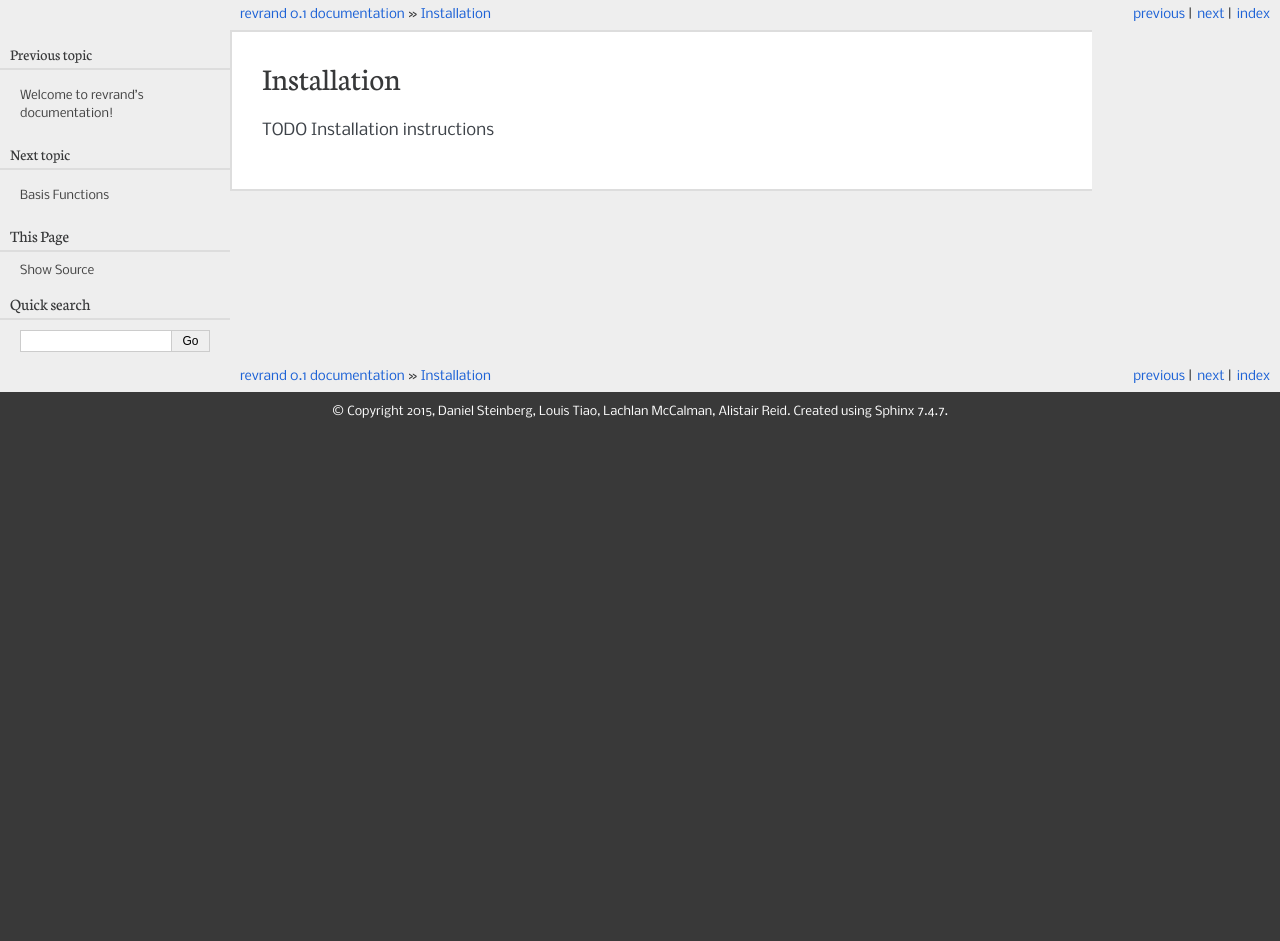
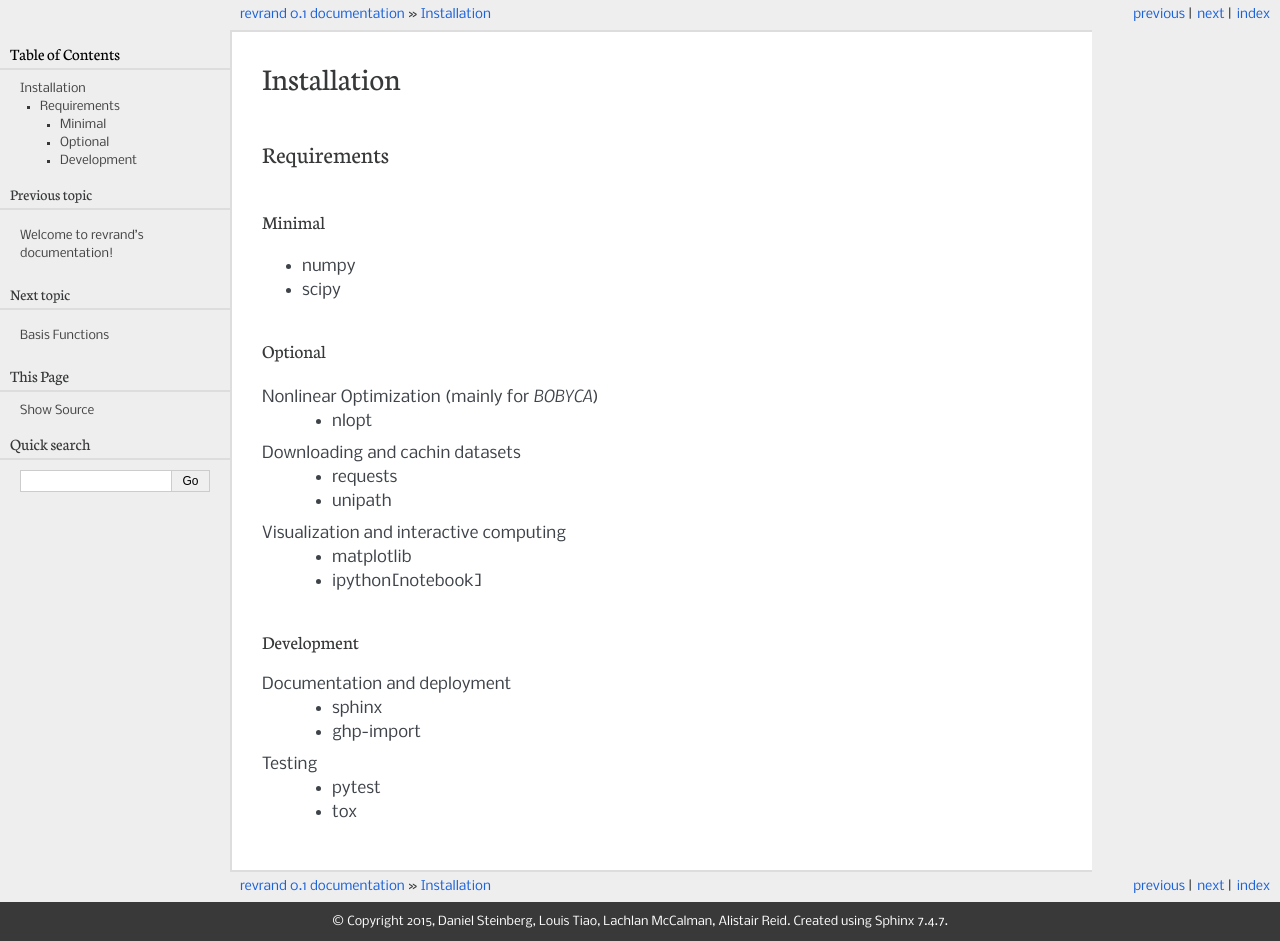
Before and after one commit to NICTA/revrand, a Sphinx documentation site: the page built from docs/installation.rst, in a window 1280 px wide. Built offline with Sphinx 7.4.7, drawn with Linux system fonts in a browser that asks for light colours; before the commit the page ends 900 px from its top, so only the background shows below that.

Commit message:
requirements

```diff
--- a/docs/installation.rst
+++ b/docs/installation.rst
@@ -1,4 +1,36 @@
 Installation
 ============
 
-TODO Installation instructions
+Requirements
+------------
+
+Minimal
+*******
+
+- numpy
+- scipy
+
+Optional
+********
+
+Nonlinear Optimization (mainly for `BOBYCA`)
+  - nlopt
+
+Downloading and cachin datasets
+  - requests
+  - unipath
+
+Visualization and interactive computing
+  - matplotlib
+  - ipython[notebook]
+
+Development
+***********
+
+Documentation and deployment
+  - sphinx
+  - ghp-import
+
+Testing
+  - pytest
+  - tox
```
